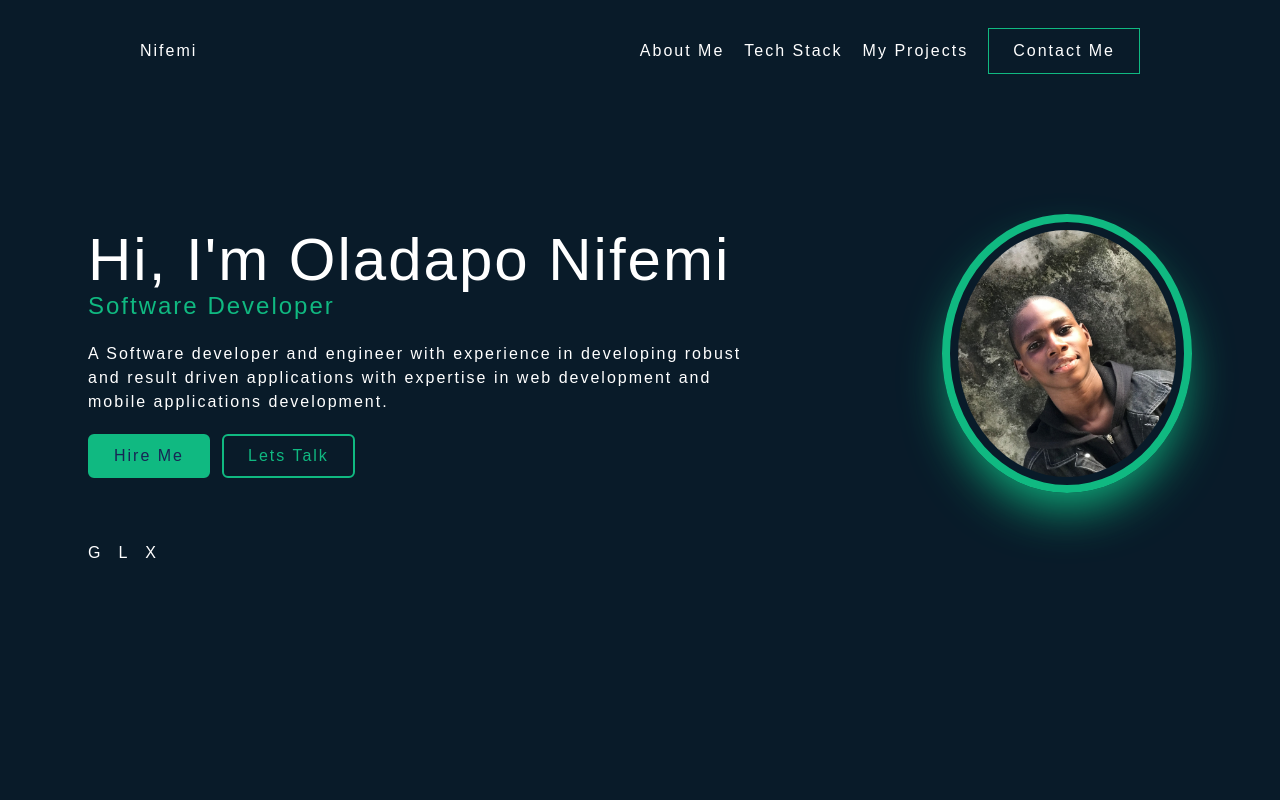
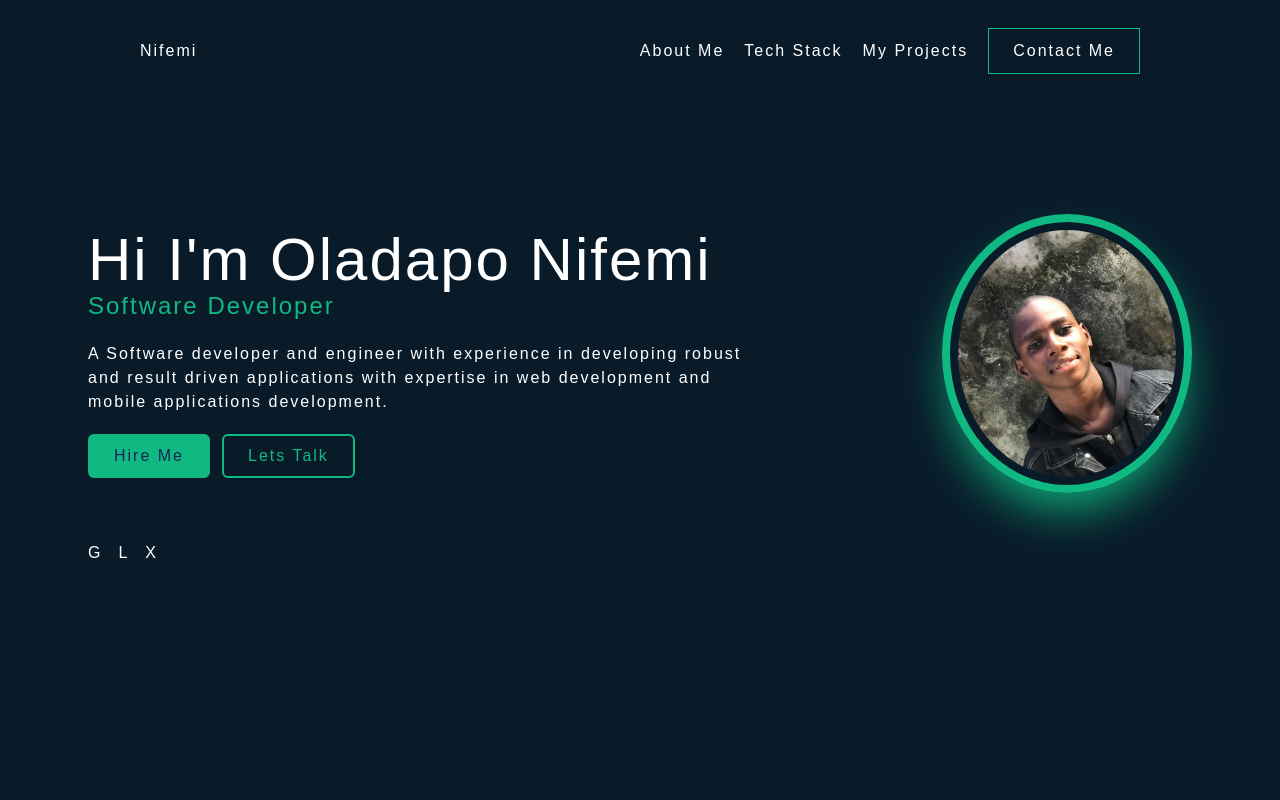
Before and after one commit to NifemiOladapo/my-own-portfolio, a Next.js app: page / in a window 1280 px wide. Shown: the top 800 px of the page. Built offline with nearby package versions, Linux system fonts and the light colour scheme.

Commit message:
Update HeroContent.tsx
Fix: escape unescaped HTML entities in HeroContent component

```diff
--- a/app/_components/HeroContent.tsx
+++ b/app/_components/HeroContent.tsx
@@ -7,7 +7,7 @@ const HeroContent = () => {
         <div className="flex justify-between lg:flex-row gap-8 lg:gap-0 flex-col-reverse  items-center w-full">
           <div className="w-full lg:w-[60%]">
             <h1 className="lg:text-6xl text-3xl text-white">
-              Hi, I'm Oladapo Nifemi
+              Hi I&apos;m Oladapo Nifemi
             </h1>
             <h3 className="lg:text-2xl text-xl  text-emerald-500">Software Developer</h3>
             <p className="my-5 text-white">
```
